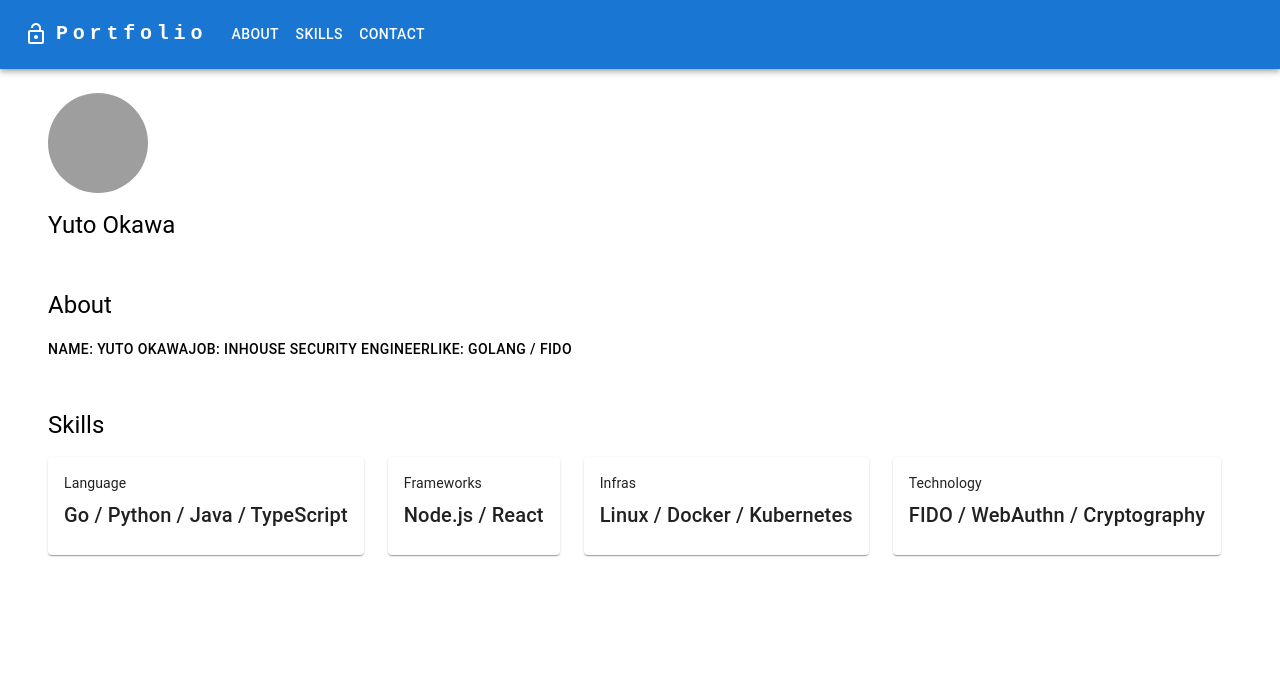
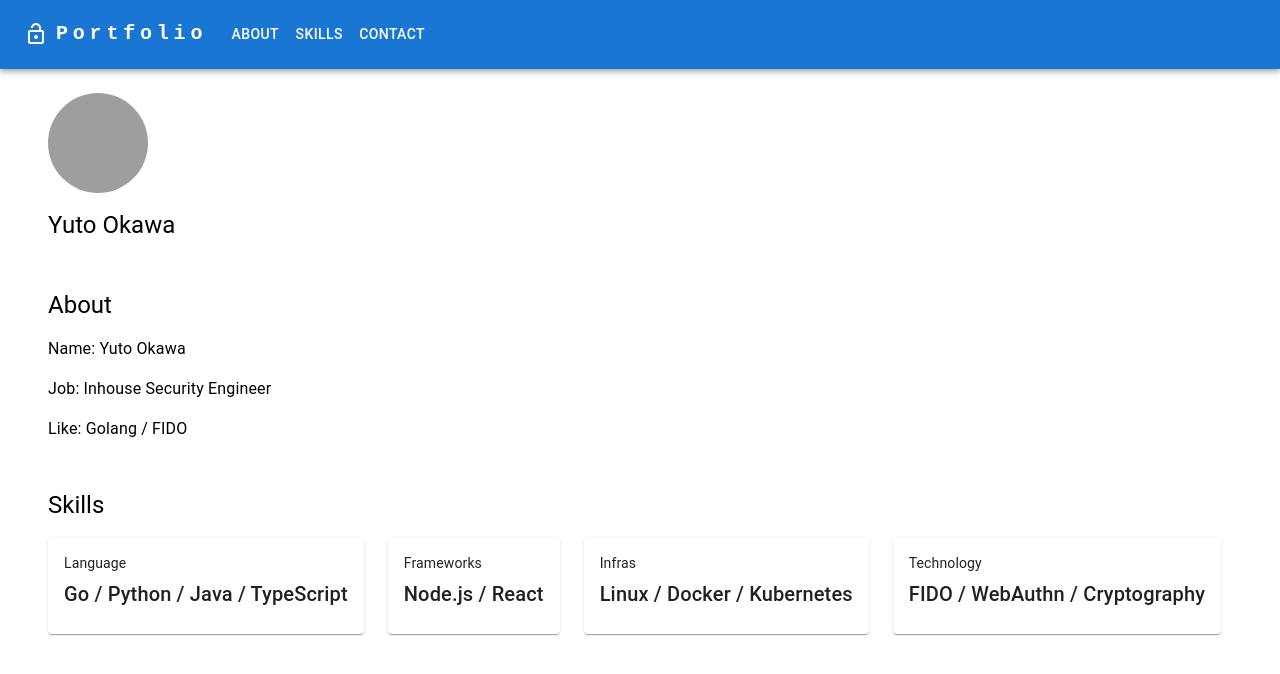
Before and after one commit to YutoOkawa/YutoOkawa.github.io, a React (Create React App) app: page / in a window 1280 px wide. Shown: the top 674 px of the page. Built offline with nearby package versions, Linux system fonts and the light colour scheme; grey boxes are pictures that could not be loaded.

Commit message:
Aboutが改行表示できるように修正

```diff
--- a/src/components/About.tsx
+++ b/src/components/About.tsx
@@ -19,7 +19,6 @@ const About: React.FC = () => {
 		}
 	]
   return (
-		// TODO: 改行をできるようにする
   	<>
 			<Container maxWidth="xl">
 				<Box p={2}>
@@ -28,16 +27,11 @@ const About: React.FC = () => {
 							About
 						</Typography>
 					</Box>
-					<Box display={'flex'} justifyContent={'left'} p={1}>
-						{abouts.map((about) => (
+					{abouts.map((about) => (
+						<Box display={'flex'} justifyContent={'left'} p={1}>
 							<AboutContent about={about}></AboutContent>
-						))}
-						{/* <Typography variant='body1' align='left'>
-							Name: Yuto Okawa <br />
-							Job: Security Engineer <br />
-							Like: Golang / FIDO
-						</Typography> */}
-					</Box>
+						</Box>
+					))}
 				</Box>
 			</Container>
     </>
--- a/src/components/AboutContent.tsx
+++ b/src/components/AboutContent.tsx
@@ -7,7 +7,7 @@ export type AboutText = {
 
 export const AboutContent: React.FC<{about: AboutText}> = ( {about} ) => {
   return (
-    <Typography variant="button" align="left">
+    <Typography variant="body1" align="left">
       {about.title}: {about.content}
     </Typography>
   );
```
